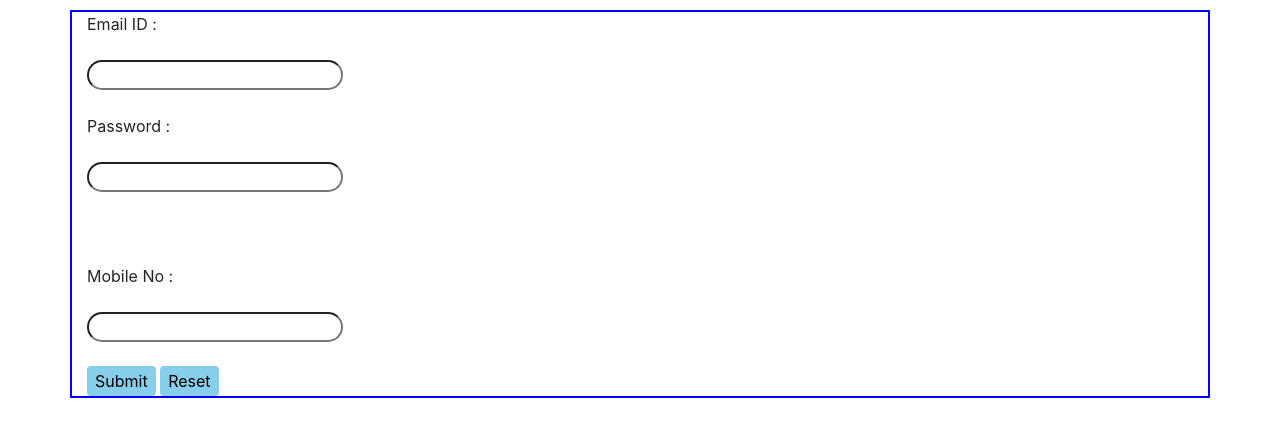
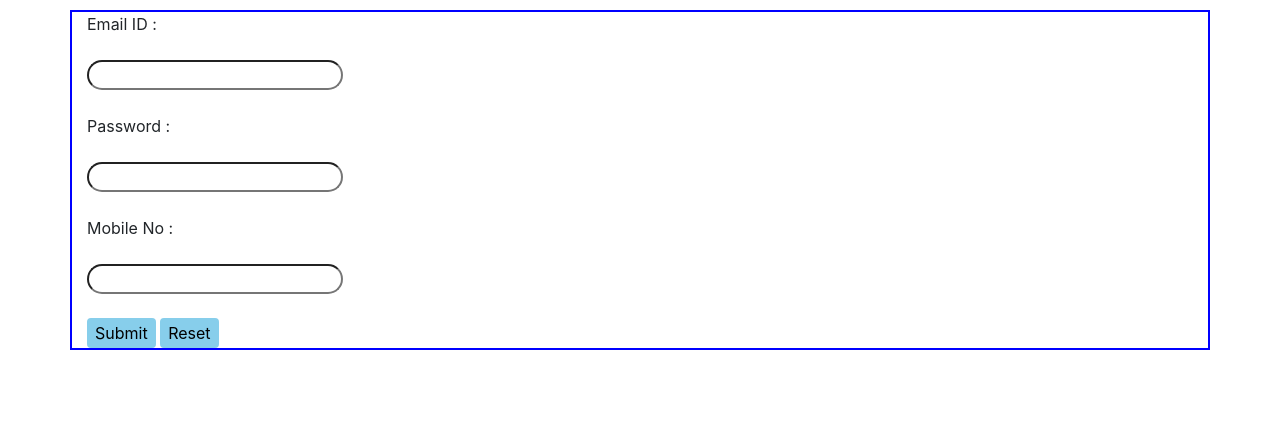
Before and after one commit to shrutita/validationcode.github.io, a plain HTML site: page index.html in a window 1280 px wide. Drawn offline with nearby package versions, Linux system fonts and the light colour scheme.

Commit message:
Update index.html

```diff
--- a/index.html
+++ b/index.html
@@ -27,7 +27,7 @@
 <script src="https://cdn.jsdelivr.net/npm/bootstrap@4.6.1/dist/js/bootstrap.bundle.min.js"></script> -->
 </head>
 <body>
-	<div class="container" style="border:2px solid blue;align:center">
+	<div class="container" height="500px" width="500px" style="border:2px solid blue;">
 		<div class="row">
 			<div class="col-md-6">
 <form>
@@ -42,7 +42,7 @@
 
 		<br><br>
 		<td><input type="password" id="pass"></td><span id="passtext"></span><br><br>
-		<br><br>
+
 	</tr>
 	<tr>
 		<td>Mobile No :</td>
```
